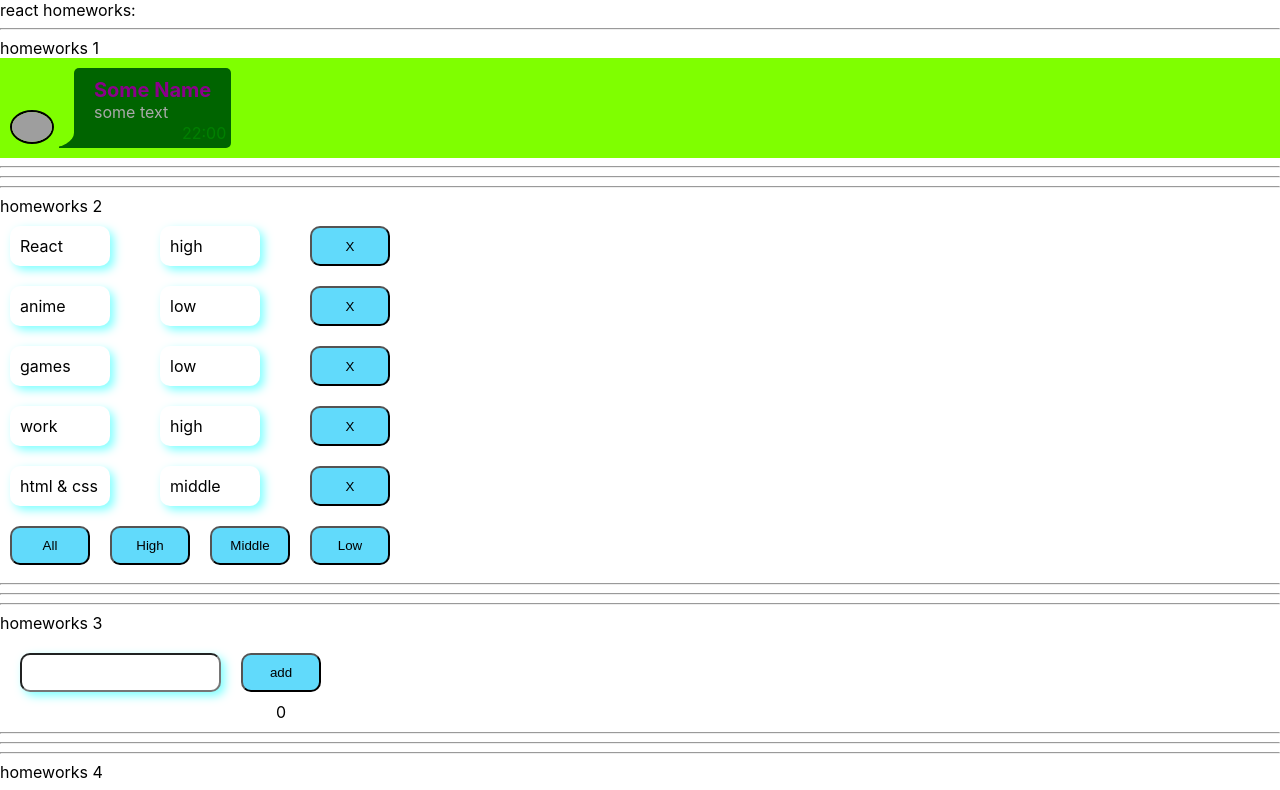
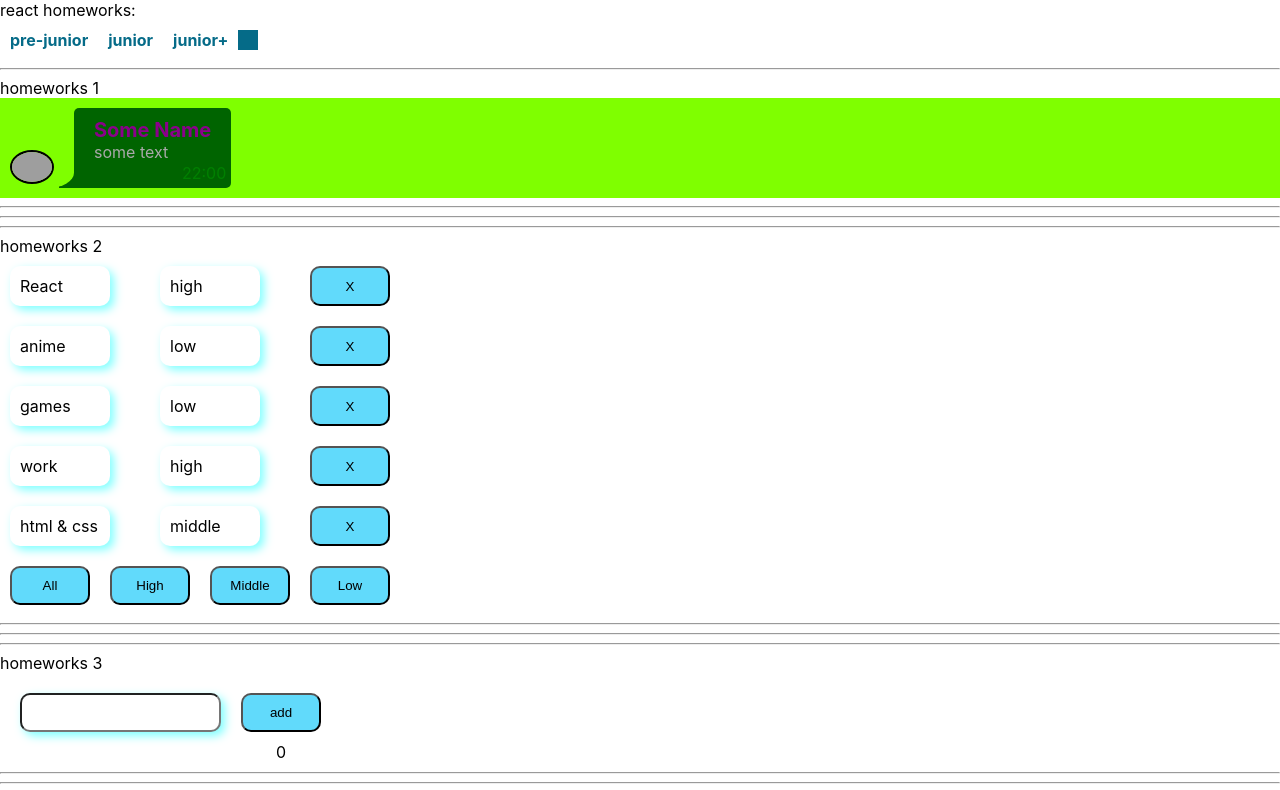
Before and after one commit to onotole-ololoev/it_incubator_ignat_hw, a React (Create React App) app: page /#/pre-junior in a window 1280 px wide. Shown: the top 790 px of the page. Built offline with nearby package versions, Linux system fonts and the light colour scheme; grey boxes are pictures that could not be loaded.

Commit message:
five hw done

```diff
--- a/src/App.css
+++ b/src/App.css
@@ -1,6 +1,8 @@
 .App {
   text-align: center;
 }
+
+
 
 .App-logo {
   height: 40vmin;
--- a/src/p1-main/m1-ui/u1-app/App.module.css
+++ b/src/p1-main/m1-ui/u1-app/App.module.css
@@ -1,3 +1,20 @@
 .App {
 
 }
+.header {
+    display: flex;
+    align-items: center;
+}
+.headerMarker {
+    width: 20px;
+    height: 20px;
+    background: #056b88;
+}
+.link {
+    padding: 10px;
+}
+.link a{
+    text-decoration: none;
+    font-weight: bold;
+    color: #056b88;
+}
--- a/src/p1-main/m1-ui/u1-app/App.tsx
+++ b/src/p1-main/m1-ui/u1-app/App.tsx
@@ -4,16 +4,17 @@ import HW1 from '../../../p2-homeworks/h1/HW1';
 import HW2 from '../../../p2-homeworks/h2/HW2';
 import HW3 from "../../../p2-homeworks/h3/HW3";
 import HW4 from "../../../p2-homeworks/h4/HW4";
+import HW5 from "../../../p2-homeworks/h5-rrd-v6/HW5";
 
 function App() {
     return (
         <div className={s.App}>
             <div>react homeworks:</div>
-            <HW1/>
-            <HW2/>
-            <HW3 />
-            <HW4/>
-            {/*<HW5/>*/}
+            {/*<HW1/>*/}
+            {/*<HW2/>*/}
+            {/*<HW3 />*/}
+            {/*<HW4/>*/}
+            <HW5/>
 
         </div>
     )
--- a/src/p2-homeworks/h5-rrd-v6/HW5.tsx
+++ b/src/p2-homeworks/h5-rrd-v6/HW5.tsx
@@ -1,18 +1,19 @@
 import React from 'react'
 import Header from './Header'
 import Pages from './Pages'
+import {HashRouter} from "react-router-dom";
 
 function HW5() {
     return (
         <div>
             {/*в gh-pages лучше работает HashRouter*/}
-            {/*<HashRouter>*/}
+            <HashRouter>
 
             <Header/>
 
             <Pages/>
 
-            {/*</HashRouter>*/}
+            </HashRouter>
         </div>
     )
 }
--- a/src/p2-homeworks/h5-rrd-v6/Header.tsx
+++ b/src/p2-homeworks/h5-rrd-v6/Header.tsx
@@ -1,10 +1,23 @@
 import React from 'react'
+import {PATH} from "./Pages";
+import {Link} from "react-router-dom";
+import s from './../../p1-main/m1-ui/u1-app/App.module.css'
 
 function Header() {
     return (
-        <div>
-            // add NavLinks
+        <div className={s.header}>
+            <div className={s.link}>
+                <Link to={PATH.PRE_JUNIOR}>pre-junior</Link>
+            </div>
+            <div className={s.link}>
+                <Link to={PATH.JUNIOR}>junior</Link>
+            </div>
+            <div className={s.link}>
+                <Link to={PATH.JUNIOR_PLUS}>junior+</Link>
+            </div>
+            <div className={s.headerMarker}>
 
+            </div>
         </div>
     )
 }
--- a/src/p2-homeworks/h5-rrd-v6/Pages.tsx
+++ b/src/p2-homeworks/h5-rrd-v6/Pages.tsx
@@ -1,26 +1,34 @@
 import React from 'react'
+// import Routes from "../h5/Routes";
+import PreJunior from "./pages/PreJunior";
+import Junior from "./pages/Junior";
+import JuniorPlus from "./pages/JuniorPlus";
+import Error404 from "./pages/Error404";
+import {Route, Routes, Navigate} from "react-router-dom";
 
 export const PATH = {
     PRE_JUNIOR: '/pre-junior',
-    // add paths
+    JUNIOR: '/junior',
+    JUNIOR_PLUS: '/junior_plus'
 }
 
 function Pages() {
     return (
         <div>
             {/*Routes выбирает первый подходящий роут*/}
-            {/*<Routes>*/}
+            <Routes>
 
                 {/*в начале мы попадаем на страницу '/' и переходим сразу на страницу PRE_JUNIOR*/}
-                {/*<Route path={'/'} element={<Navigate to={PATH.PRE_JUNIOR}/>}/>*/}
+                <Route path={'/'} element={<Navigate to={PATH.PRE_JUNIOR}/>}/>
 
-                {/*<Route path={PATH.PRE_JUNIOR} element={<PreJunior/>}/>*/}
+                <Route path={PATH.PRE_JUNIOR} element={<PreJunior/>}/>
                 // add routes
+                <Route path={PATH.JUNIOR} element={<Junior/>}/>
+                <Route path={PATH.JUNIOR_PLUS} element={<JuniorPlus/>}/>
+                {/*он отрисуется если пользователь захочет попасть на несуществующую страницу*/}
+                <Route path={'/*'} element={<Error404/>}/>
 
-                {/*он отрисуется если пользователь захочет попасть на несуществующую страницу*/}
-                {/*<Route path={'/*'} element={<Error404/>}/>*/}
-
-            {/*</Routes>*/}
+            </Routes>
         </div>
     )
 }
--- /dev/null
+++ b/src/p2-homeworks/h5-rrd-v6/pages/Junior.tsx
@@ -0,0 +1,11 @@
+import React from 'react';
+
+const Junior = () => {
+    return (
+        <div>
+            Junior page!
+        </div>
+    );
+};
+
+export default Junior;
--- /dev/null
+++ b/src/p2-homeworks/h5-rrd-v6/pages/JuniorPlus.tsx
@@ -0,0 +1,11 @@
+import React from 'react';
+
+const JuniorPlus = () => {
+    return (
+        <div>
+            Junior plus page!!!
+        </div>
+    );
+};
+
+export default JuniorPlus;
```
Also changed, not shown: package.json (+9 -1 lines), 1 other file (tests, documents, lock files or other folders).
